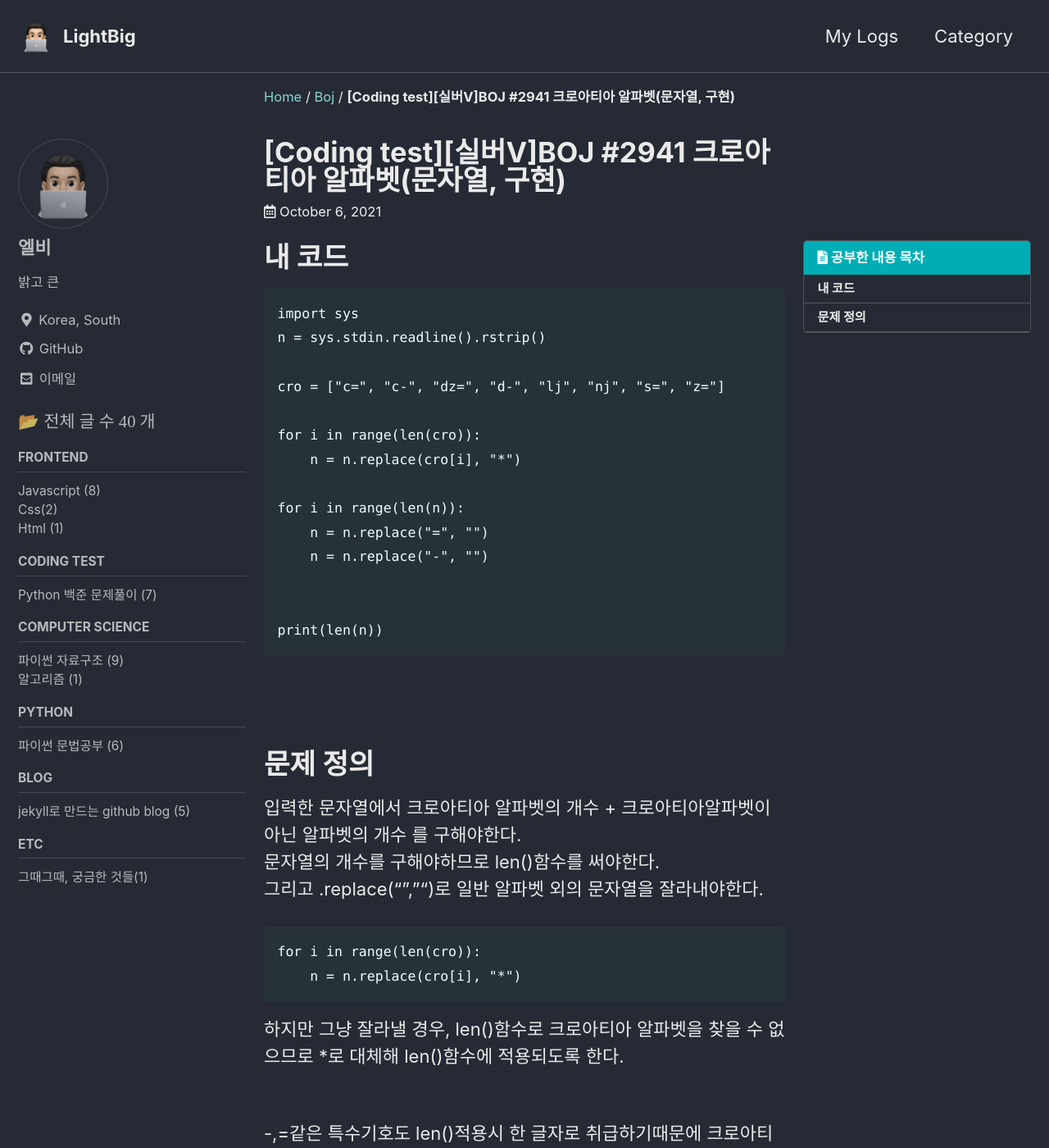
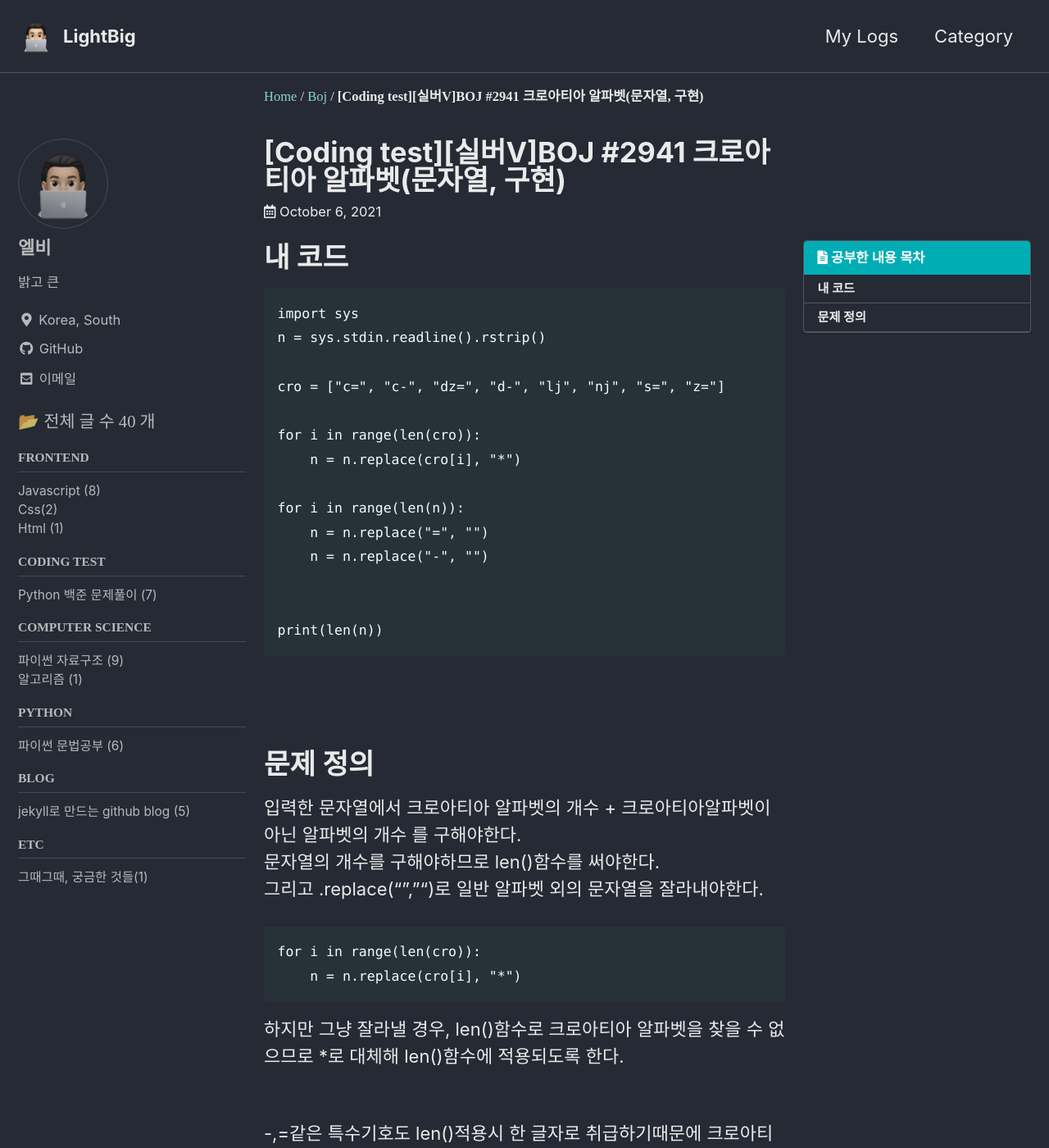
Before and after one commit to koreanddinghwan/koreanddinghwan.github.io, a Jekyll site: the page built from _posts/boj/2021-10-06-boj-2941.md, in a window 1280 px wide and 1400 px high. Shown: the whole window at 82% size. Built offline with Jekyll 4.4.1, drawn with Linux system fonts in a browser that asks for light colours; cached includes are drawn as plain includes; some web fonts are replaced; comment, search, counter and statistics services are not loaded.

Commit message:
nagation font 수정

```diff
--- a/_layouts/default.html
+++ b/_layouts/default.html
@@ -12,6 +12,9 @@
   <head>
     {% include head.html %}
     {% include head/custom.html %}
+    <link rel="preconnect" href="https://fonts.googleapis.com">
+    <link rel="preconnect" href="https://fonts.gstatic.com" crossorigin>
+    <link href="https://fonts.googleapis.com/css2?family=Dongle:wght@300&display=swap" rel="stylesheet">
   </head>
 
   <body class="layout--{{ page.layout | default: layout.layout }}{% if page.classes or layout.classes %}{{ page.classes | default: layout.classes | join: ' ' | prepend: ' ' }}{% endif %}">
--- a/_sass/minimal-mistakes/_navigation.scss
+++ b/_sass/minimal-mistakes/_navigation.scss
@@ -12,7 +12,7 @@
   max-width: 100%;
   padding-left: 1em;
   padding-right: 1em;
-  font-family: $sans-serif;
+  font-family: "Dongle";
   -webkit-animation: $intro-transition;
   animation: $intro-transition;
   -webkit-animation-delay: 0.3s;
@@ -61,7 +61,7 @@
     margin: 0;
     padding: 0;
     list-style-type: none;
-    font-family: $sans-serif;
+    font-family: "Dongle";
   }
 
   li {
@@ -73,7 +73,7 @@
       display: block;
       margin-bottom: 0.25em;
       padding: 0.5em 1em;
-      font-family: $sans-serif;
+      font-family: "Dongle";
       font-size: 14px;
       font-weight: bold;
       line-height: 1.5;
@@ -123,7 +123,7 @@
     padding: 1em 2em;
     float: left;
     width: 50%;
-    font-family: $sans-serif;
+    font-family: "Dongle";
     font-size: $type-size-5;
     font-weight: bold;
     text-align: center;
@@ -483,7 +483,7 @@
 .nav__title {
   margin: 0;
   padding: 0.5rem 0.75rem;
-  font-family: $sans-serif-narrow;
+  font-family: "Dongle";
   font-size: $type-size-5;
   font-weight: bold;
 }
@@ -492,7 +492,7 @@
   display: block;
   margin: 0.5rem 0;
   padding: 0.25rem 0;
-  font-family: $sans-serif-narrow;
+  font-family: "Dongle";
   font-size: $type-size-6;
   font-weight: bold;
   text-transform: uppercase;
@@ -504,7 +504,7 @@
      ========================================================================== */
 
 .toc {
-  font-family: $sans-serif-narrow;
+  font-family: "Dongle";
   color: $gray;
   background-color: $background-color;
   border: 1px solid $border-color;
@@ -586,7 +586,7 @@
     padding: 1em 2em;
     //float: left;
     width: 100%;
-    font-family: $sans-serif;
+    font-family: "Dongle";
     font-size: $type-size-5;
     font-weight: bold;
     text-align: center;
--- a/_sass/minimal-mistakes/_variables.scss
+++ b/_sass/minimal-mistakes/_variables.scss
@@ -14,7 +14,7 @@ $indent-var: 1.3em !default;
 
 /* system typefaces */
 $serif: Georgia, Times, serif !default;
-$sans-serif: -apple-system, BlinkMacSystemFont, "Roboto", "Segoe UI",
+$sans-serif: "Dongle", -apple-system, BlinkMacSystemFont, "Roboto", "Segoe UI",
   "Helvetica Neue", "Lucida Grande", Arial, sans-serif !default;
 $monospace: Monaco, Consolas, "Lucida Console", monospace !default;
 
```
